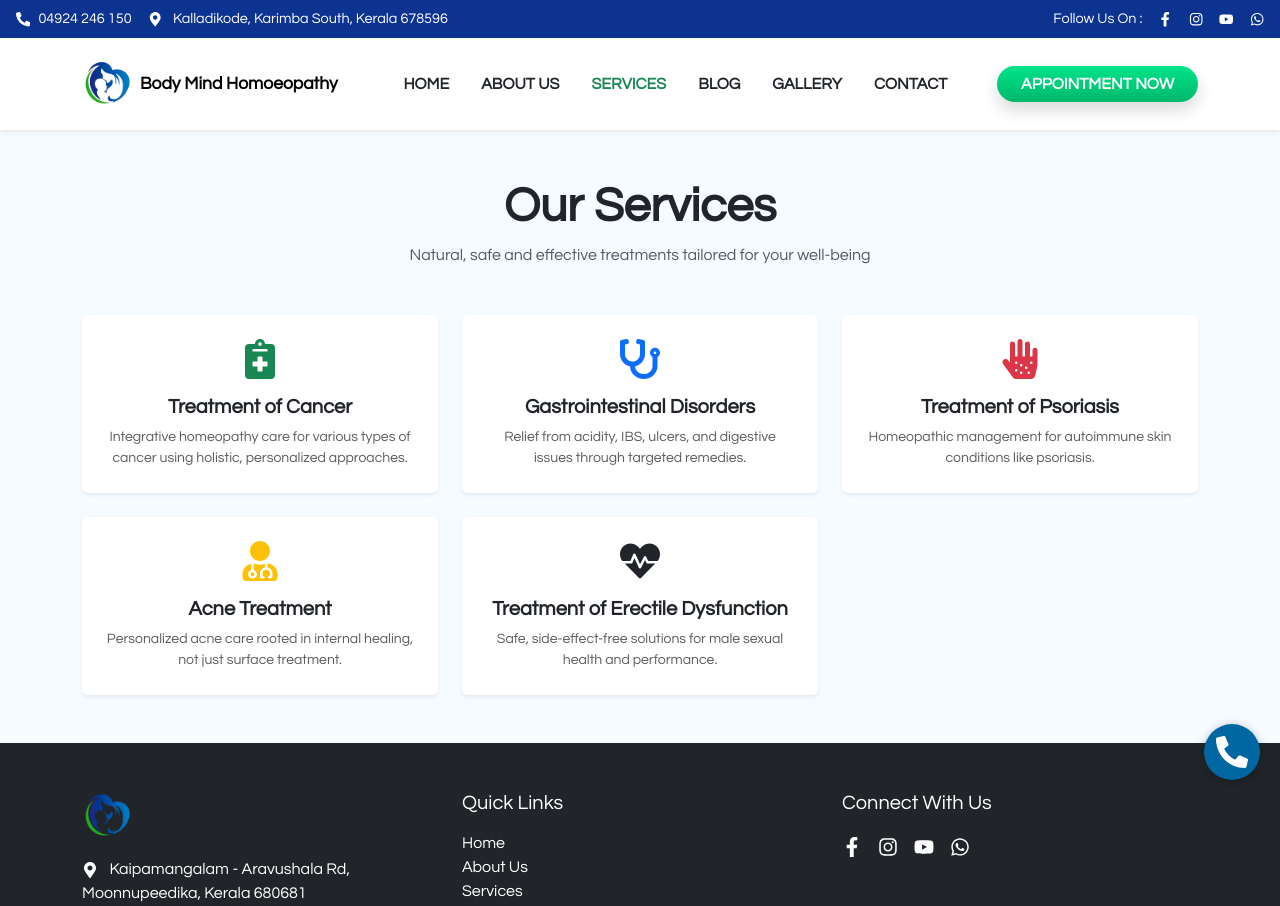
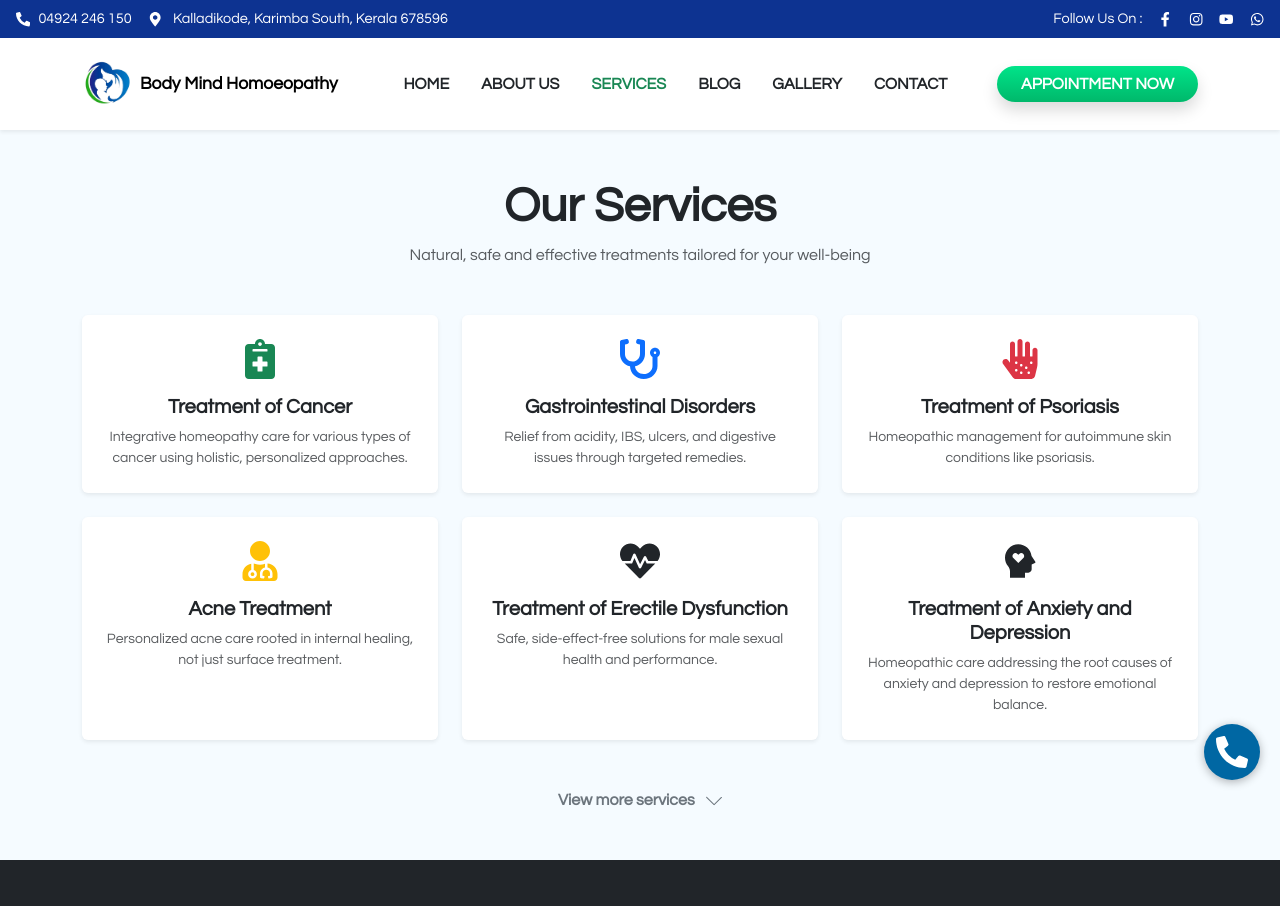
Before and after one commit to itsriyaas/Homeopathy, a React (Vite) app: page /services in a window 1280 px wide. Shown: the top 906 px of the page. Built offline with nearby package versions, Linux system fonts and the light colour scheme.

Commit message:
services updated

```diff
--- a/src/components/ServicesSection.jsx
+++ b/src/components/ServicesSection.jsx
@@ -1,10 +1,11 @@
-// ServicesSection.jsx
-import React from 'react';
+import React, { useState } from 'react';
 import 'aos/dist/aos.css';
 import { Container, Row, Col, Card } from 'react-bootstrap';
 import { FaHeartbeat, FaStethoscope, FaAllergies, FaUserMd, FaNotesMedical } from 'react-icons/fa';
+import { RiMentalHealthFill } from 'react-icons/ri';
+import { SlArrowDown, SlArrowUp } from 'react-icons/sl';
 
-const services = [
+const initialServices = [
   {
     title: 'Treatment of Cancer',
     icon: <FaNotesMedical size={40} className="text-success" />,
@@ -30,9 +31,34 @@ const services = [
     icon: <FaHeartbeat size={40} className="text-dark" />,
     description: 'Safe, side-effect-free solutions for male sexual health and performance.',
   },
+  {
+    title: 'Treatment of Anxiety and Depression',
+    icon: <RiMentalHealthFill size={40} className="text-dark" />,
+    description: 'Homeopathic care addressing the root causes of anxiety and depression to restore emotional balance.',
+  },
+];
+
+const moreServices = [
+  {
+    title: 'Migraine & Headache Relief',
+    icon: <FaStethoscope size={40} className="text-info" />,
+    description: 'Targeted remedies for chronic headaches and migraines without side effects.',
+  },
+  {
+    title: 'Allergy Management',
+    icon: <FaAllergies size={40} className="text-success" />,
+    description: 'Holistic approach to seasonal and food allergies using safe homeopathic solutions.',
+  },
+  {
+    title: 'Pediatric Care',
+    icon: <FaUserMd size={40} className="text-danger" />,
+    description: 'Gentle and effective homeopathy for common childhood illnesses and disorders.',
+  },
 ];
 
 const ServicesSection = () => {
+  const [showMore, setShowMore] = useState(false);
+
   return (
     <section className="services-section py-5">
       <Container>
@@ -42,7 +68,7 @@ const ServicesSection = () => {
         </div>
 
         <Row className="g-4">
-          {services.map((service, index) => (
+          {initialServices.map((service, index) => (
             <Col key={index} xs={12} sm={6} md={4} data-aos="zoom-in">
               <Card className="h-100 text-center shadow-sm border-0 p-4">
                 <div className="mb-3">{service.icon}</div>
@@ -51,7 +77,32 @@ const ServicesSection = () => {
               </Card>
             </Col>
           ))}
+
+          {/* Conditionally show more services */}
+          {showMore &&
+            moreServices.map((service, index) => (
+              <Col key={index} xs={12} sm={6} md={4} data-aos="zoom-in">
+                <Card className="h-100 text-center shadow-sm border-0 p-4">
+                  <div className="mb-3">{service.icon}</div>
+                  <Card.Title className="fw-bold">{service.title}</Card.Title>
+                  <Card.Text className="text-muted small">{service.description}</Card.Text>
+                </Card>
+              </Col>
+            ))}
         </Row>
+
+        {/* Toggle Button */}
+        <div className="text-center fw-bold mt-5 text-secondary" style={{ cursor: 'pointer' }} onClick={() => setShowMore(!showMore)}>
+          {showMore ? (
+            <>
+              View less services <SlArrowUp className="ms-2" />
+            </>
+          ) : (
+            <>
+              View more services <SlArrowDown className="ms-2" />
+            </>
+          )}
+        </div>
       </Container>
     </section>
   );
```
